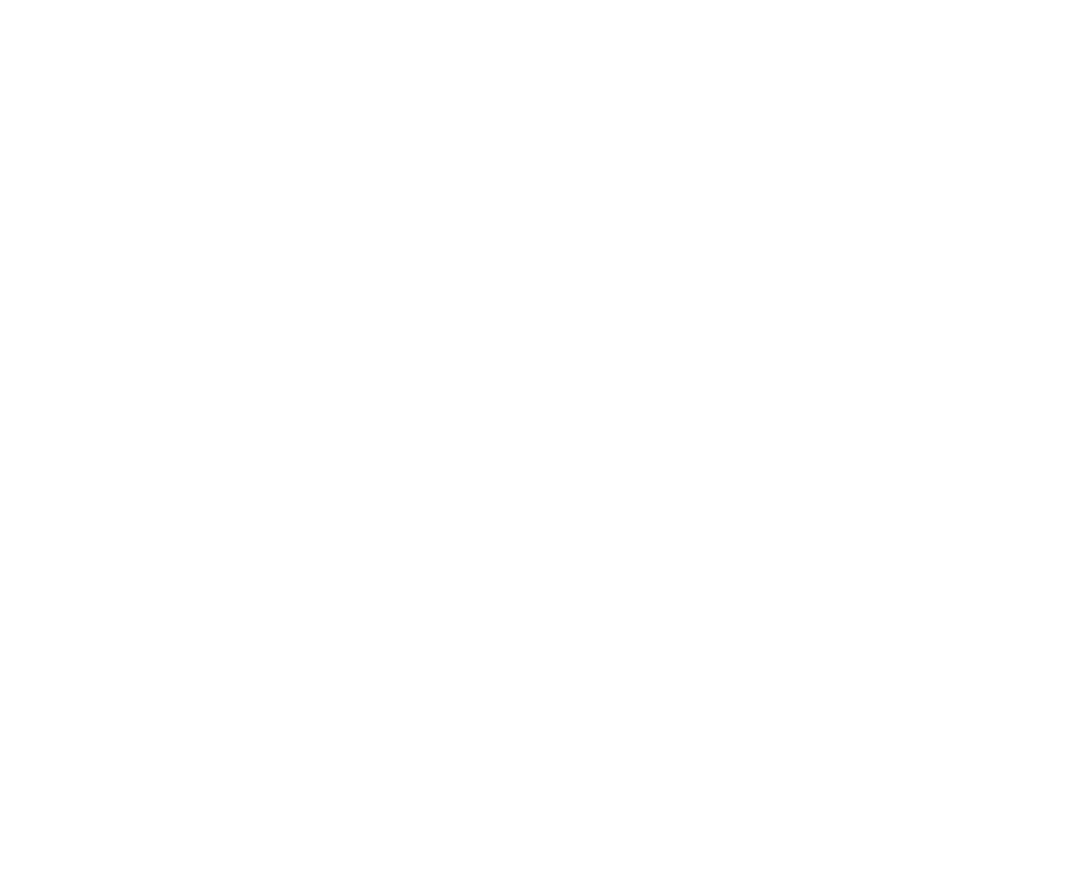
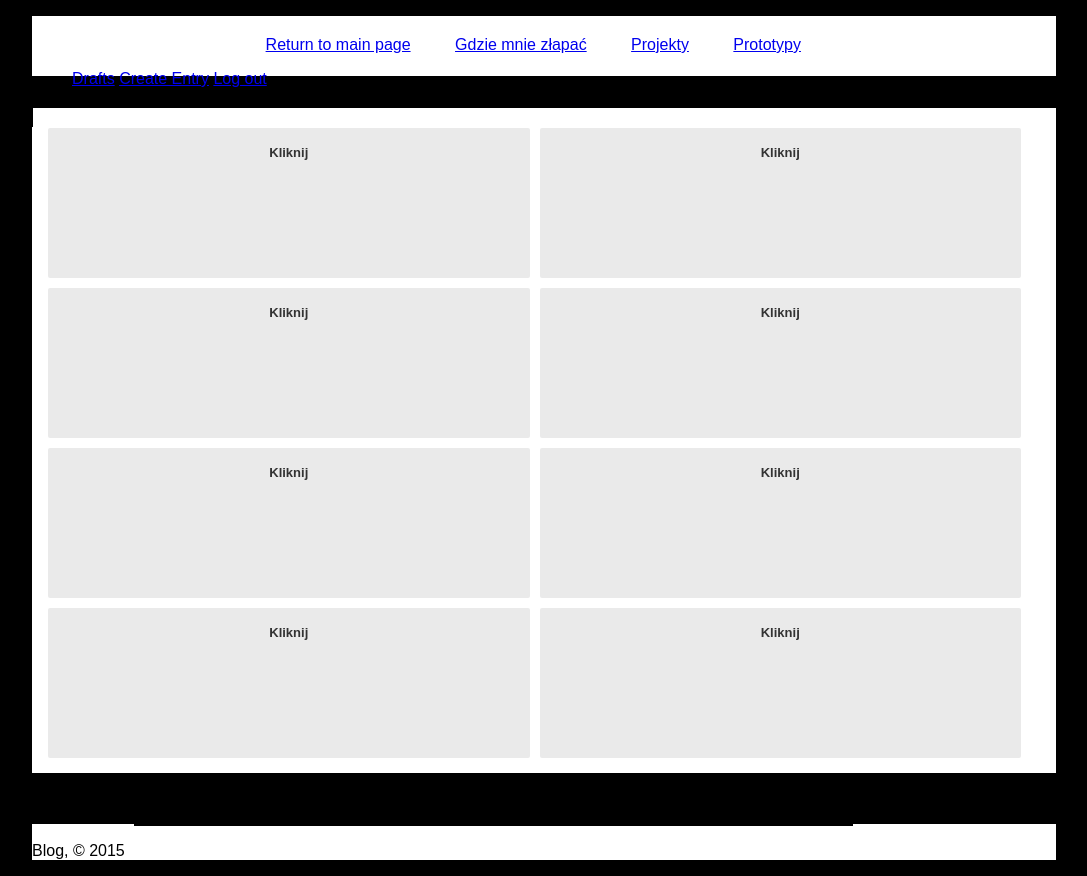
Before and after one commit to devdomt/website, a Flask app: page /prototypes in a window 1280 px wide. Before the commit the part shown is empty. Shown: the whole page, without its empty margins (96-1183 px from the left). Before the commit the page ends 800 px from the top, so only its background shows below. Run offline with Flask 2, Linux system fonts and the light colour scheme; the visitor is signed in with stand-in values (Sample User, id 1); some libraries are stand-ins or nearby versions.

Commit message:
add prototypes functionality

```diff
--- a/static/css/blog.css
+++ b/static/css/blog.css
@@ -4,21 +4,121 @@
   margin-right: 10%;
   margin-top: 0;
   margin-bottom: 0;
+  font-family: 'Ubuntu', sans-serif;
 }
 
 .main_container {
   color: black;
   background-color: white;
+  height: 60px;
+  margin-bottom: 5%;
+
+}
+
+
+
+.container {
+  color: black;
+  background-color: white;
+  padding-left: 10%;
+  padding-bottom: 10%;
+  padding-top: 5%;
+
 }
 
 .navbar-header {
-  padding-left: 20%;
+  margin-left: 15%;
+  margin-right: 10%;
+}
+
+.navbar-header ul li {
+  display: inline-block;
+  margin-left: 40px;
+  padding-top: 20px;
 }
 
 .navbar-nav ul {
+  margin-top: 10%;
   list-style-type: none;
 }
 
 .navbar-nav li {
   display: inline;
 }
+
+#BlogEntry {
+    display: block;
+    margin-left: auto;
+    margin-right: auto;
+    border-style:double;
+    border-width: 1px;
+    width: 70%;
+}
+
+.footerDiv footer {
+  height: 10%;
+  margin-top: 5%;
+  background-color: white;
+}
+
+.page-header {
+  text-align: center;
+}
+
+
+hr {
+  display: block;
+  margin-left: 10%;
+  margin-right: 10%;
+  border-style:double;
+  border-width: 1px;
+  width: 70%;
+}
+
+.grid-cnt {
+    padding-right: -11%;
+    margin-left: -11%;
+    margin-bottom: -10%;
+    margin-top: -10%;
+    padding-left: -11;
+
+    background:#fff;
+}
+.grid-test {margin:15px 0;}
+.grid-test.correct {
+    margin-left:-15px;
+    margin-right:-15px;
+}
+.grid-test.correct .grid-test {
+    margin-left:-15px;
+    margin-right:-15px;
+}
+.grid-test:before, .grid-test:after {
+    content: "";
+    display: table;
+}
+.grid-test:after { clear: both; }
+.grid-test [class*="col-"] {
+    vertical-align:top;
+    float: left;
+    padding-left: 15px;
+    padding-right:15px;
+    -webkit-box-sizing: border-box;
+    -moz-box-sizing: border-box;
+    box-sizing: border-box;
+}
+.grid-test [class*="col-"] { width: 50%; height:150px; margin-top: 10px; margin-right: -20px;}
+.grid-test [class*="col-"] strong {
+    height:150px;
+    background: #eaeaea;
+    color:#333;
+    display:block;
+    min-height:50px;
+    text-align: center;
+    line-height: 50px;
+    font-family:sans-serif;
+    border-radius:2px;
+    font-size:13px;
+    cursor:pointer;
+    margin-top: 10px;
+}
--- a/templates/base.html
+++ b/templates/base.html
@@ -17,7 +17,12 @@
     <div class="navbar navbar-default navbar-static-top" role="navigation">
       <div class="main_container">
         <div class="navbar-header">
-          <a class="navbar-brand" href="{{ url_for('render_main_page') }}">Blog</a>
+          <ul>
+            <li><a class="navbar-brand" href="{{ url_for('render_main_page') }}">Return to main page</a></li>
+            <li><a class="navbar-brand" href="{{ url_for('render_where_page') }}">Gdzie mnie złapać</a></li>
+            <li><a class="navbar-brand" href="{{ url_for('render_project_page') }}">Projekty</a></li>
+            <li><a class="navbar-brand" href="{{ url_for('render_prototype_page') }}">Prototypy</a></li>
+        </ul>
         </div>
         <div class="navbar-collapse collapse">
           <ul class="nav navbar-nav">
@@ -28,13 +33,7 @@
             {% endif %}
             {% block extra_header %}{% endblock %}
           </ul>
-          {% block search_bar %}
-            <form action="{{ url_for('index') }}" class="navbar-form navbar-right" id="search-form" method="get" role="search">
-              <div class="form-group">
-                <input class="form-control" name="q" placeholder="Search" type="text" value="{% if search %}{{ search }}{% endif %}">
-              </div>
-            </form>
-          {% endblock %}
+
         </div>
       </div>
     </div>
@@ -49,16 +48,23 @@
 
       {% block page_header %}
         <div class="page-header">
+
           <h1>{% block content_title %}{% endblock %}</h1>
+
         </div>
+
       {% endblock %}
 
       {% block content %}{% endblock %}
 
-      <footer>
-        <hr />
-        <p>Blog, &copy; 2015</p>
-      </footer>
+
     </div>
+
+  <div class = "footerDiv">
+    <footer>
+      <hr />
+      <p>Blog, &copy; 2015</p>
+    </footer>
+  </div>
   </body>
 </html>
--- a/templates/main.html
+++ b/templates/main.html
@@ -7,6 +7,7 @@
   <meta name="keywords" content="programowanie, hobby, programowanie gier, kreatywność">
   <meta name="viewport" content="width=device-width, initial-scale=1.0">
   <link rel="stylesheet" href="../static/css/main.css">
+  <link rel="stylesheet" href="../static/css/prototypes.css">
   <link href="https://fonts.googleapis.com/css?family=Ubuntu" rel="stylesheet">
   <script type="text/javascript" src="../static/js/jquery-3.2.1.min.js"></script>
   <script type="text/javascript" src="../static/js/buttons.js"></script>
@@ -17,7 +18,7 @@
   {% block content %}
   <div class="mainContainer">
     <div class="photoContainer">
-      <img src="{{ url_for('static', filename = 'img/myself') }}" alt="moja facjata">
+      <img src="{{ url_for('static', filename = 'img/myself')}}" alt="moja facjata">
         <div class="socialMContainer">
           <ul>
             <li>
--- a/templates/prototypes.html
+++ b/templates/prototypes.html
@@ -0,0 +1,21 @@
+{% extends "base.html" %}
+
+{% block title %}Artykuły{% endblock %}
+
+{% block content_title %}{% if search %}Search "{{ search }}"{% else %}{% endif %}{% endblock %}
+
+{% block content %}
+<div class="grid-cnt">
+  <div class="grid-test grid-test-node">
+      <div class="col-1-2"><strong>Kliknij</strong></div>
+      <div class="col-1-2"><strong>Kliknij</strong></div>
+      <div class="col-2-1"><strong>Kliknij</strong></div>
+      <div class="col-2-2"><strong>Kliknij</strong></div>
+      <div class="col-3-1"><strong>Kliknij</strong></div>
+      <div class="col-3-2"><strong>Kliknij</strong></div>
+      <div class="col-4-1"><strong>Kliknij</strong></div>
+      <div class="col-4-2"><strong>Kliknij</strong></div>
+  </div>
+</div>
+
+{% endblock %}
```
Also changed, not shown: static/css/main.css (+11 -0 lines), templates/index.html (+5 -2 lines), blog.db.
